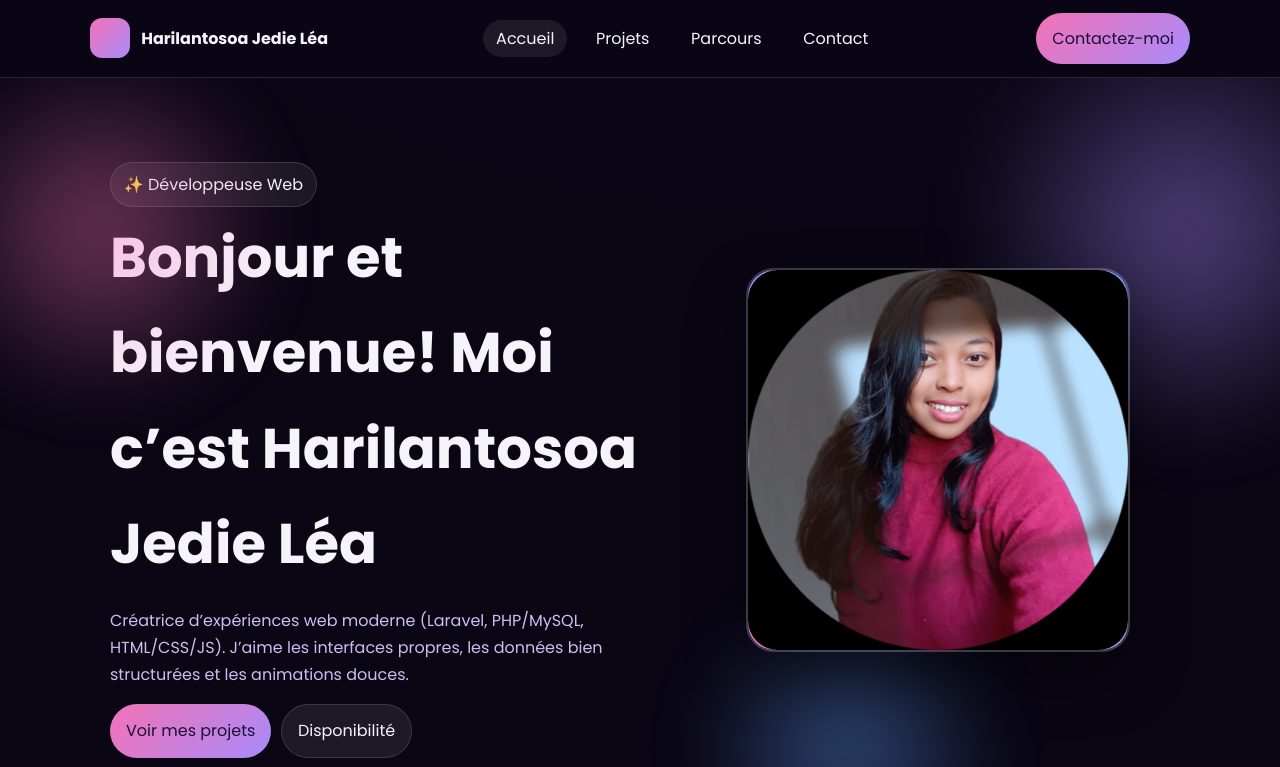
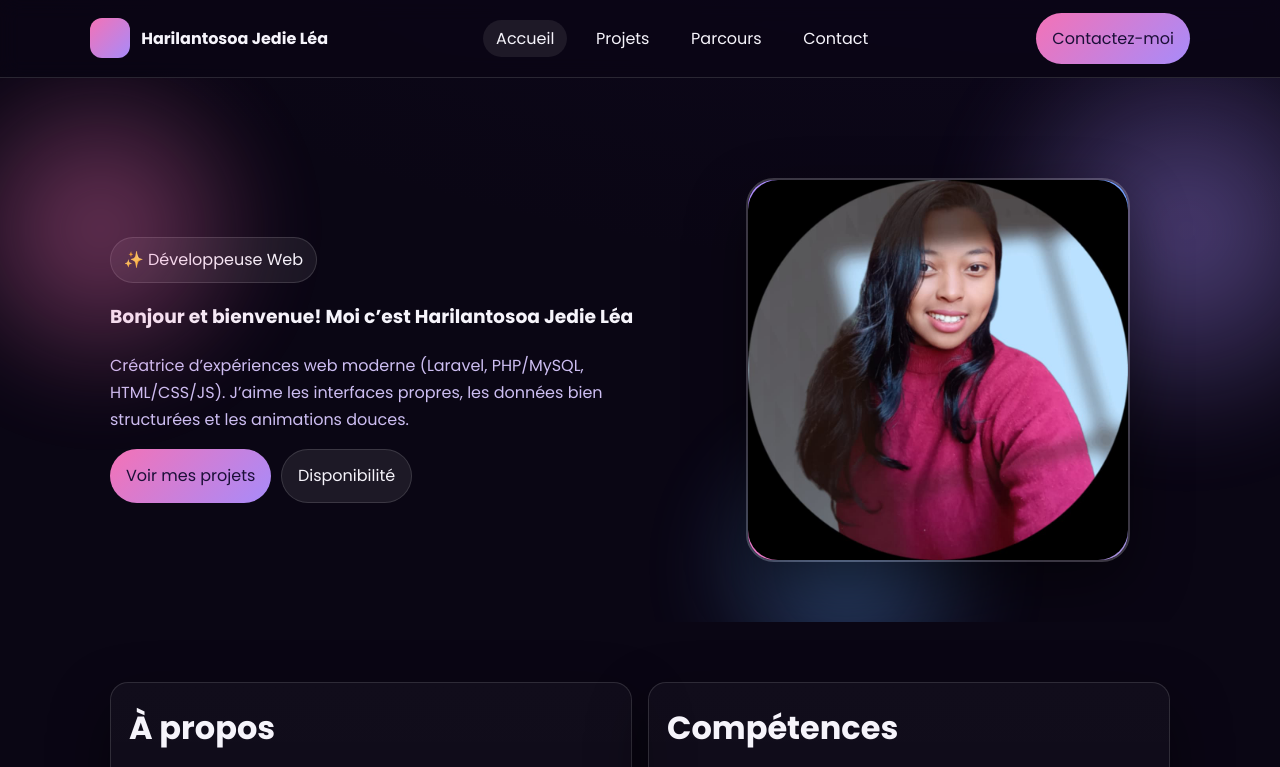
Before and after one commit to Jhede08/portfolio-de-Jedie-4Lea, a plain HTML site: page index.html in a window 1280 px wide. Shown: the top 767 px of the page. Drawn offline with Linux system fonts and the light colour scheme.

Commit message:
Update index.html

```diff
--- a/index.html
+++ b/index.html
@@ -79,7 +79,7 @@
   <div class="container hero-grid">
     <div class="reveal">
       <div class="pill">✨ Développeuse Web</div>
-      <h1 class="type">Bonjour et bienvenue! Moi c’est <span style="background:linear-gradient(90deg,var(--p2),var(--p1),var(--p3));-webkit-background-clip:text;background-clip:text;color:transparent">Harilantosoa Jedie Léa</span></h1>
+      <h3 class="type">Bonjour et bienvenue! Moi c’est <span style="background:linear-gradient(90deg,var(--p2),var(--p1),var(--p3));-webkit-background-clip:text;background-clip:text;color:transparent">Harilantosoa Jedie Léa</span></h3>
       <p class="subtitle">Créatrice d’expériences web moderne (Laravel, PHP/MySQL, HTML/CSS/JS). J’aime les interfaces propres, les données bien structurées et les animations douces.</p>
       <div style="display:flex;gap:.6rem;flex-wrap:wrap;margin-top:1rem">
         <a class="btn primary" href="#projets">Voir mes projets</a>
```
